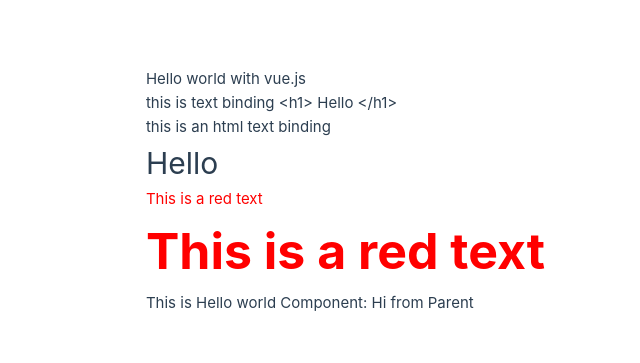
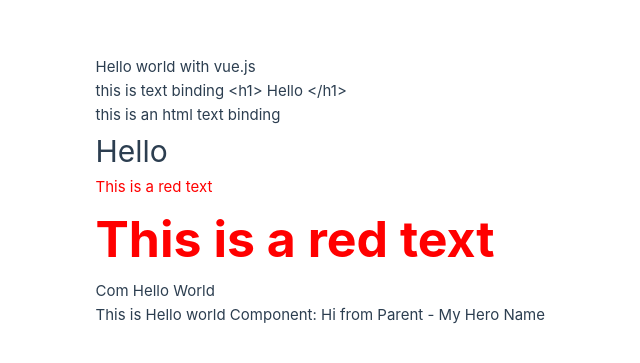
Before and after one commit to hiwafa/vue-project, a Vue app: page / in a window 1280 px wide. Shown: the part 209-572 px from the top of the page, without its empty margins (95-735 px from the left). Built offline with nearby package versions, Linux system fonts and the light colour scheme.

Commit message:
Composition Api

```diff
--- a/src/App.vue
+++ b/src/App.vue
@@ -8,7 +8,8 @@ export default {
       txt: "this is text binding <h1> Hello </h1>",
       htmlTxt: "this is an html text binding <h1> Hello </h1>",
       id1: "redText",
-      bld: "boldText"
+      bld: "boldText",
+      heroName: "My Hero Name"
     }
   },
   components: {
@@ -28,7 +29,7 @@ export default {
   <p v-bind:id="id1">This is a red text</p>
   <p :id="id1" :class="bld" class="fntSize">This is a red text</p>
 
-  <HelloWorld msg="Hi from Parent"/>
+  <HelloWorld msg="Hi from Parent" :hero-name="heroName"/>
 
   </div>
 </template>
--- /dev/null
+++ b/src/components/ComCopo.vue
@@ -0,0 +1,11 @@
+<script setup>
+    import {ref} from "vue";
+
+    const message = ref("Com Hello World");
+
+</script>
+
+<template>
+
+   {{message}}
+</template>
--- a/src/components/HelloWorld.vue
+++ b/src/components/HelloWorld.vue
@@ -1,14 +1,20 @@
 <script>
 
+import ComCopo from "./ComCopo.vue"
 
 export default{
     name: "HelloWorld",
-    props: ['msg']
+    props: ['msg', "heroName"],
+    components: {
+        ComCopo
+    }
 }
 
 </script>
 
 <template>
 
-    <div> This is Hello world Component: {{msg}} </div>
+    <ComCopo />
+    <div> This is Hello world Component: {{msg}} - {{heroName}}</div>
+
 </template>
```
